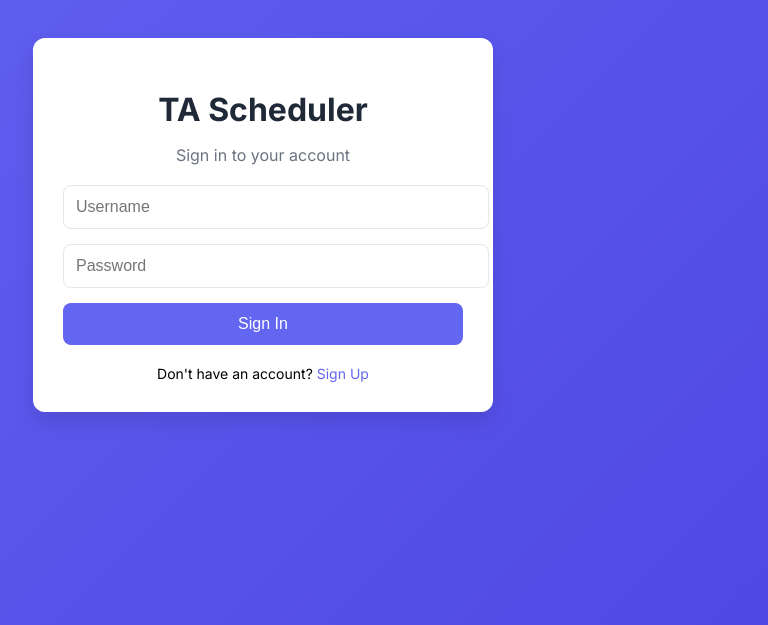
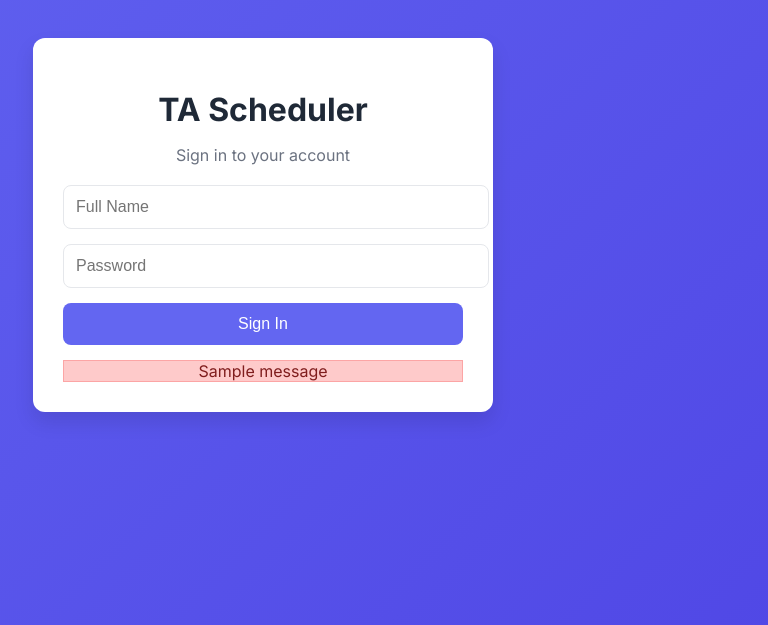
Before and after one commit to NathanJLynch/LabRepo, a Django app: page / in a window 1280 px wide. Shown: the part 175-800 px from the top of the page, without its empty margins (377-1145 px from the left). Run offline with Django 5.2, Linux system fonts and the light colour scheme; tables that the repository leaves empty hold one stand-in row (values such as "Sample post"); one stand-in notice (Sample message) is shown.

Commit message:
Made the login screen work with user info

```diff
--- a/TA_Scheduler/templates/LoginPage.html
+++ b/TA_Scheduler/templates/LoginPage.html
@@ -91,39 +91,60 @@
             margin-top: 15px;
             display: none;
         }
+        .invalid_message{
+            list-style-type: none;
+            color: #7f1d1d;
+            background: #fecaca;
+            border: 1px solid #fca5a5;
+            margin-top: 15px;
+        }
+
     </style>
 </head>
+
 <body>
+
     <div class="login-container">
         <h1>TA Scheduler</h1>
         <p>Sign in to your account</p>
-        <form id="login-form">
-            <input type="text" id="username" class="form-input" placeholder="Username" required>
-            <input type="password" id="password" class="form-input" placeholder="Password" required>
+
+        <form method="post">
+            {% csrf_token %}
+            <input type="text" name="full_name" class="form-input" placeholder="Full Name" required>
+            <input type="password" name="password" class="form-input" placeholder="Password" required>
             <button type="submit" class="login-btn">Sign In</button>
         </form>
-        <div id="error-message" class="error-message"></div>
-        <div class="signup-link">
-            Don't have an account? <a href="CreateAccount">Sign Up</a>
-        </div>
+
+            {% if messages %}
+                <div class="messages">
+                    {% for message in messages %}
+                        <div class = invalid_message>
+                            <li{% if message.tags %} class="{{ message.tags }}"{% endif %}>{{ message }}</li>
+                        </div>
+                    {% endfor %}
+                </div>
+            {% endif %}
+{#        <div class="signup-link">#}
+{#            Don't have an account? <a href="CreateAccount">Sign Up</a>#}
+{#        </div>#}
     </div>
 
-    <script>
-        const form = document.getElementById('login-form');
-        const errorMessage = document.getElementById('error-message');
-
-        form.addEventListener('submit', function(e) {
-            e.preventDefault();
-            const username = document.getElementById('username').value;
-            const password = document.getElementById('password').value;
-
-            if (username === 'admin' && password === 'password') {
-                window.location.href = 'homePage';
-            } else {
-                errorMessage.style.display = 'block';
-                errorMessage.textContent = 'Invalid username or password.';
-            }
-        });
-    </script>
+{#    <script>#}
+{#        const form = document.getElementById('login-form');#}
+{#        const errorMessage = document.getElementById('error-message');#}
+{##}
+{#        form.addEventListener('submit', function(e) {#}
+            {#e.preventDefault();#}
+{#            const username = document.getElementById('username').value;#}
+{#            const password = document.getElementById('password').value;#}
+{##}
+{#            if (username === 'admin' && password === 'password') {#}
+{#                window.location.href = 'homePage';#}
+{#            } else {#}
+{#                errorMessage.style.display = 'block';#}
+{#                errorMessage.textContent = 'Invalid username or password.';#}
+{#            }#}
+{#        });#}
+{#    </script>#}
 </body>
 </html>
--- a/TA_Scheduler/templates/edit-account.html
+++ b/TA_Scheduler/templates/edit-account.html
@@ -147,7 +147,7 @@
 
             errorMessage.style.display = 'none';
             alert('Account Updated Successfully!');
-            window.location.href = 'home.html';
+            window.location.href = 'homePage';
         });
     </script>
 </body>
--- a/TA_Scheduler/views.py
+++ b/TA_Scheduler/views.py
@@ -1,15 +1,29 @@
-from django.contrib.auth.forms import UserCreationForm
+from django.contrib import messages
 from django.http import HttpResponseRedirect
-from django.shortcuts import render, redirect
+from django.shortcuts import redirect
 from django.template.context_processors import request
 from django.urls import reverse
 from django.views.generic import TemplateView
-
 from TA_Scheduler.models import Course, UserList, User, Validator
 
 
 class LoginPageView(TemplateView):
     template_name = 'LoginPage.html'
+
+    def post(self, request, *args, **kwargs):
+        if request.method == 'POST':
+            user_full_name = request.POST['full_name']
+            user_password = request.POST['password']
+            try:
+                user = User.objects.get(full_name=user_full_name)
+                if user.password == user_password:
+                    return redirect('homePage')
+                else:
+                    messages.error(request, 'Incorrect username or password')
+                    return redirect('LoginPage')
+            except User.DoesNotExist:
+                messages.error(request, 'Incorrect username or password')
+                return redirect('LoginPage')
 
 
 class HomePageView(TemplateView):
```
Also changed, not shown: TA_Scheduler/models.py (+10 -11 lines), db.sqlite3.
